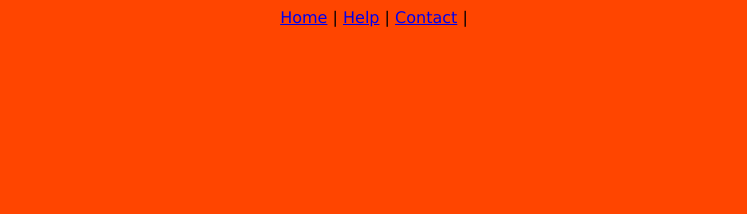
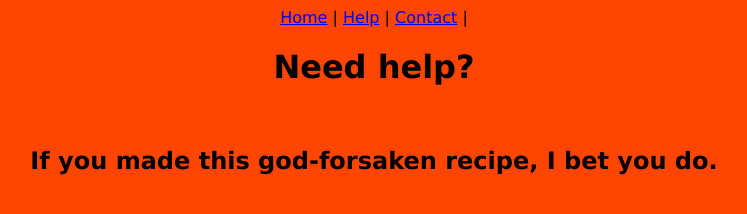
Before and after one commit to ddterrio/MART341-WebDesign, a plain HTML site: page assignment-09/help.html in a window 1280 px wide. Shown: the whole page, without its empty margins (266-1013 px from the left). Drawn offline with Linux system fonts and the light colour scheme.

Commit message:
Update help.html

```diff
--- a/assignment-09/help.html
+++ b/assignment-09/help.html
@@ -21,5 +21,7 @@
     <body style="background-color: orangered;">
         <nav><a href="https://ddterrio.github.io/MART341-WebDesign/assignment-09/index.html">Home</a> &vert; <a href="https://ddterrio.github.io/MART341-WebDesign/assignment-09/help.html">Help</a> &vert; <a href="https://ddterrio.github.io/MART341-WebDesign/assignment-09/contact.html">Contact</a> &vert;
         </nav>
+        <h1>Need help?</h1></br>
+        <h2>If you made this god-forsaken recipe, I bet you do.</h2>
     </body>
 </html>
```
